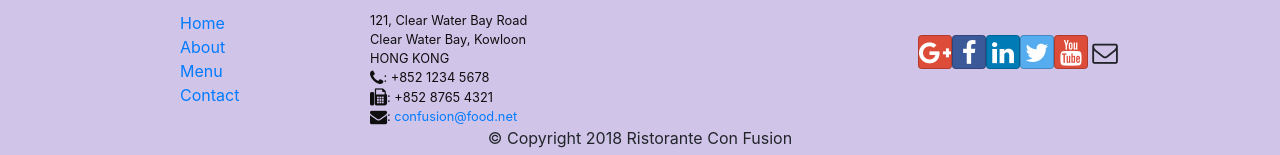
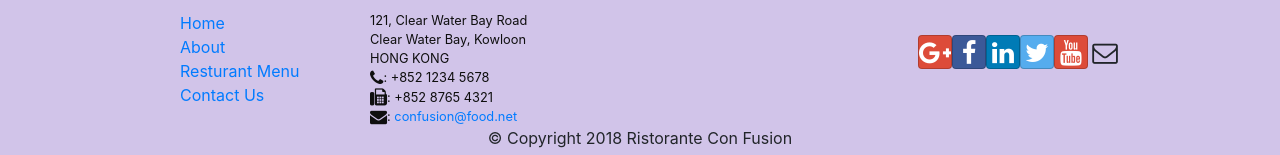
Before and after one commit to yossef-khaled/Menu-App, a React (Create React App) app: page /home in a window 1280 px wide. Shown: the part 370-525 px from the top of the page. Built offline with nearby package versions, Linux system fonts and the light colour scheme.

Commit message:
Use react router in the footer.

```diff
--- a/src/Components/FooterComponent.jsx
+++ b/src/Components/FooterComponent.jsx
@@ -1,4 +1,5 @@
 import React from 'react';
+import { Link } from 'react-router-dom';
 
 function Footer(props) {
     return(
@@ -8,10 +9,10 @@
                 <div className="col-4 offset-1 col-sm-2">
                     <h5>Links</h5>
                     <ul className="list-unstyled">
-                        <li><a href="#">Home</a></li>
-                        <li><a href="#">About</a></li>
-                        <li><a href="#">Menu</a></li>
-                        <li><a href="contactus.html">Contact</a></li>
+                        <li><Link to="/home">Home</Link></li>
+                        <li><Link to="/aboutus">About</Link></li>
+                        <li><Link to="/menu">Resturant Menu</Link></li>
+                        <li><Link to="/contactus">Contact Us</Link></li>
                     </ul>
                 </div>
                 <div className="col-7 col-sm-5">
```
